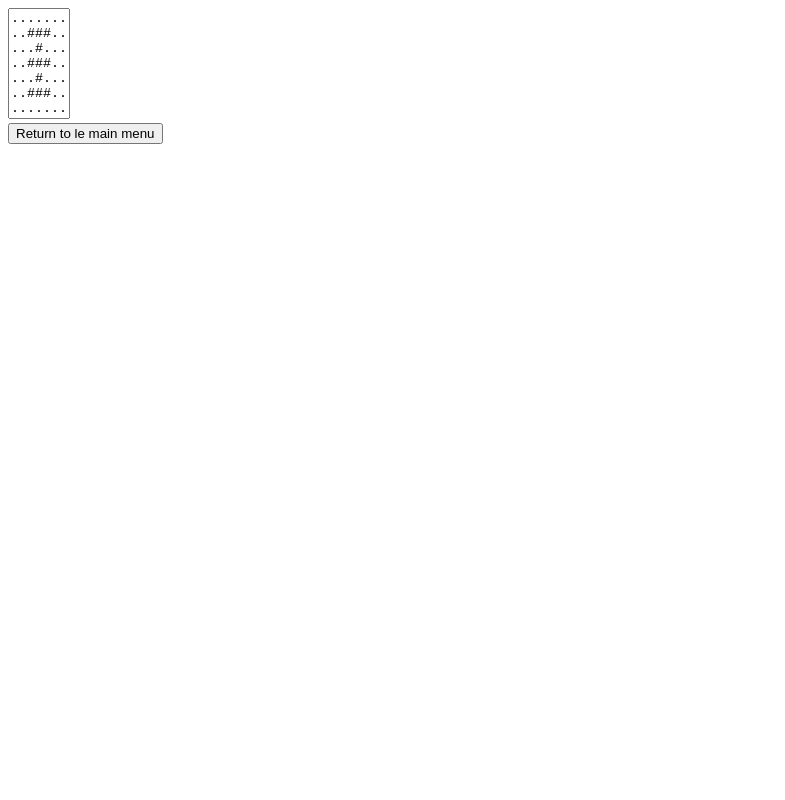
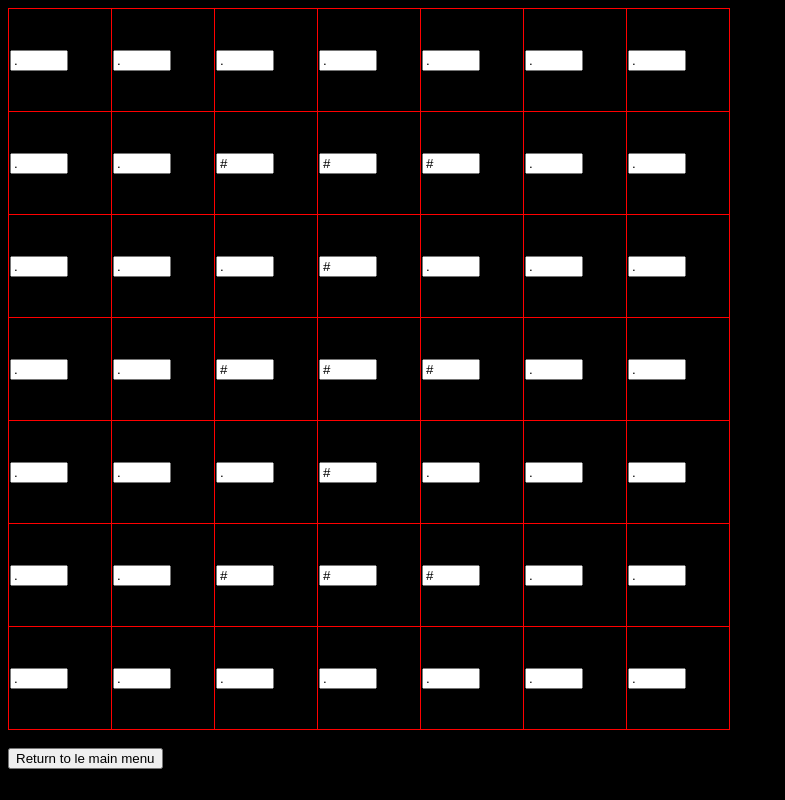
Before and after one commit to MakeGameStopComplain/scrap-fleet, a SvelteKit app: page /builder in a window 1280 px wide. Shown: the whole page, without its empty margins (0-785 px from the left). Built offline with nearby package versions, Linux system fonts and the light colour scheme.

Commit message:
Use table for builder

```diff
--- a/src/routes/builder/+page.svelte
+++ b/src/routes/builder/+page.svelte
@@ -10,8 +10,27 @@
     "...#...\n" +
     "..###..\n" +
     ".......";
+    let shipArr = [];
+
+    function getShipArr() {
+        shipArr = [];
+        for (let r of shipStr.split("\n")) {
+            let row = r.split("");
+            shipArr.push(row);
+        }
+        shipArr = shipArr;
+    }
+    function getShipStr() {
+        shipStr = "";
+        let rows = [];
+        for (let row of shipArr) {
+            rows.push(row.join(""));
+        }
+        shipStr = rows.join("\n");
+    }
 
     function saveButton() {
+        getShipStr();
         localStorage.setItem("shipStr", shipStr);
         goto("/");
     }
@@ -20,20 +39,43 @@
         if (localStorage.getItem("shipStr")) {
             shipStr = localStorage.getItem("shipStr");
         }
+        getShipArr();
     });
 </script>
 
-<textarea rows={7} cols={7} bind:value={shipStr}></textarea>
+<table>
+    {#each shipArr as row, r}
+        <tr>
+            {#each row as cell, c}
+                <td>
+                    <input type="text" bind:value={shipArr[r][c]} style:width="50px" />
+                </td>
+            {/each}
+        </tr>
+    {/each}
+</table>
 <br />
 <button on:click={saveButton}>Return to le main menu</button>
 
 <style>
     :global(body) {
         margin: none;
+        background-color: black;
     }
 
     textarea {
         resize: none;
         overflow: hidden;
     }
+
+    table td {
+        width: 100px;
+        height: 100px;
+        border: 1px solid red;
+    }
+
+    table {
+        border-spacing: 0;
+        border-collapse: collapse;
+    }
 </style>
```
